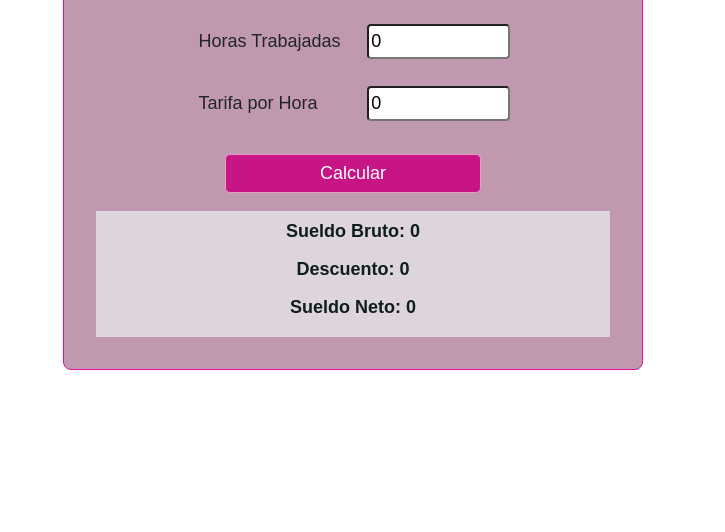
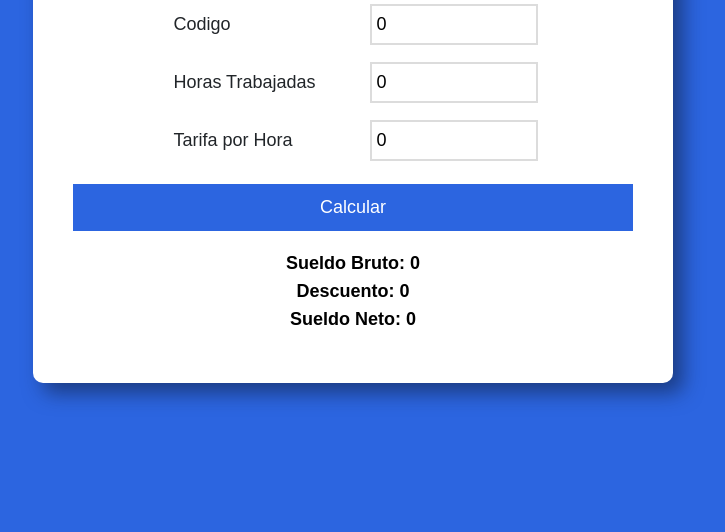
Before and after one commit to vreytor/JsAdvancedBJB, a plain HTML site: page sesion14/sesion14.html in a window 1280 px wide. Shown: the part 268-800 px from the top of the page, without its empty margins (287-1012 px from the left). Drawn offline with nearby package versions, Linux system fonts and the light colour scheme.

Commit message:
styles s13 o s14

```diff
--- a/sesion13/css/actividadS13.css
+++ b/sesion13/css/actividadS13.css
@@ -23,11 +23,12 @@ input {
 	padding: 2px 2px;
 	width: 30%;
 	margin: 8px 0;
-    border-radius: 4px;
+    border-radius: 0px;
+    border: solid 2px gainsboro;
 }
 
 label, input{
-    padding: 2px;
+    padding: 5px;
 }
 
 p{
@@ -48,6 +49,7 @@ p{
     height: 20%;
     cursor: pointer;
 }
+
 .titulo{
     font-size:30px;
     font-weight: bold;
@@ -55,20 +57,18 @@ p{
 }
 
 .result{
-    border-collapse: collapse;
-    background-color: rgb(231, 199, 206);
-    padding: 6px 0px;
+
+    padding: 10px;
     font-weight: bold;
-    color: rgb(15, 29, 29);
+    color: black;
 }
 
 .result2{
     border-collapse: collapse;
     background-color: rgb(233, 233, 233);
-    padding: 6px 0px;
+    padding: 15px 0px;
     margin: 10px 0px;
-    font-weight: bold;
-    color: rgb(15, 29, 29);
+    color: black;
 }
 
 .actividad{
@@ -76,4 +76,6 @@ p{
     min-width: 40%;
 	padding: 40px;
     text-align: center;
+    border-radius: 10px;
+    box-shadow: 10px 10px 20px rgba(16, 33, 70, 0.6);
 }
--- a/sesion14/css/actividadS14.css
+++ b/sesion14/css/actividadS14.css
@@ -1,24 +1,34 @@
 *{
     box-sizing: border-box;
-    padding: 10px;
-    font-family: Arial, Helvetica, sans-serif;
+    font-family: 'IBM Plex Sans', sans-serif;
     font-size: 18px;
 }
+
+main {
+    background-color: rgb(44, 101, 224);
+    width: 100%;
+    height: 100vh;
+    display: flex;
+    justify-content: center;
+    align-items: center;
+}
+
 label{
     display: inline-block;
     width: 35%;
     text-align: left;
-  }
+}
 
 input {
 	padding: 2px 2px;
 	width: 30%;
 	margin: 8px 0;
-    border-radius: 4px;
+    border-radius: 0px;
+    border: solid 2px gainsboro;
 }
 
 label, input{
-    padding: 2px;
+    padding: 5px;
 }
 
 p{
@@ -28,17 +38,18 @@ p{
 
 
 .boton{
-    background-color: mediumvioletred;
-    border: 1px solid rgb(230, 158, 194);
-    border-radius: 5px;
+    background-color: rgb(44, 101, 224);
+    border: none;
+    border-radius: 0;
     margin-top: 15px;
     color: white;
     font-size: 18px;
-    padding: 5px;
-    width: 52%;
+    padding: 10px;
+    width: 100%;
     height: 20%;
     cursor: pointer;
 }
+
 .titulo{
     font-size:30px;
     font-weight: bold;
@@ -46,20 +57,25 @@ p{
 }
 
 .result{
+
+    padding: 10px;
+    font-weight: bold;
+    color: black;
+}
+
+.result2{
     border-collapse: collapse;
-    background-color: rgb(221, 213, 219);
-    padding: 6px 0px;
-    font-weight: bold;
-    color: rgb(15, 29, 29);
+    background-color: rgb(233, 233, 233);
+    padding: 15px 0px;
+    margin: 10px 0px;
+    color: black;
 }
 
 .actividad{
-    border: 1px solid  rgb(231, 16, 167);;
-    background-color: rgb(192, 153, 176);
-    width: 580px;
-	padding: 32px;
+    background-color: rgb(255, 255, 255);
+    min-width: 40%;
+	padding: 40px;
     text-align: center;
-    margin-top: 15px;
-    margin: 28px auto;
-    border-radius: 8px;
+    border-radius: 10px;
+    box-shadow: 10px 10px 20px rgba(16, 33, 70, 0.6);
 }
--- a/sesion14/sesion14.html
+++ b/sesion14/sesion14.html
@@ -16,9 +16,10 @@
     <title>Tarea - Sesión 14</title>
 </head>
 <body>
+    <main>
         <section class="actividad" ng-app="MyApp" ng-controller="formControl">
             <form novalidate>
-           <h2 class="titulo">Actividad asincrónica N° 14</h2>
+               <h2 class="titulo">Sesión 14 - Asíncrona</h2>
                 <p>Ingresa tus datos para calcular sueldo bruto, descuento y salario neto.</p>
                 <p>
                     <label>Codigo</label>
@@ -40,6 +41,8 @@
                 <p>Sueldo Neto: {{empleado.sueldoNeto}}</p>
             </section>
         </section>
+    </main>
+
 </body>
 </html>
 <script src="js/actividadS14.js"></script>
```
Also changed, not shown: sesion13/img/icono.png, sesion14/img/icono.png. Lines whose indentation alone changed are shown as unchanged.
